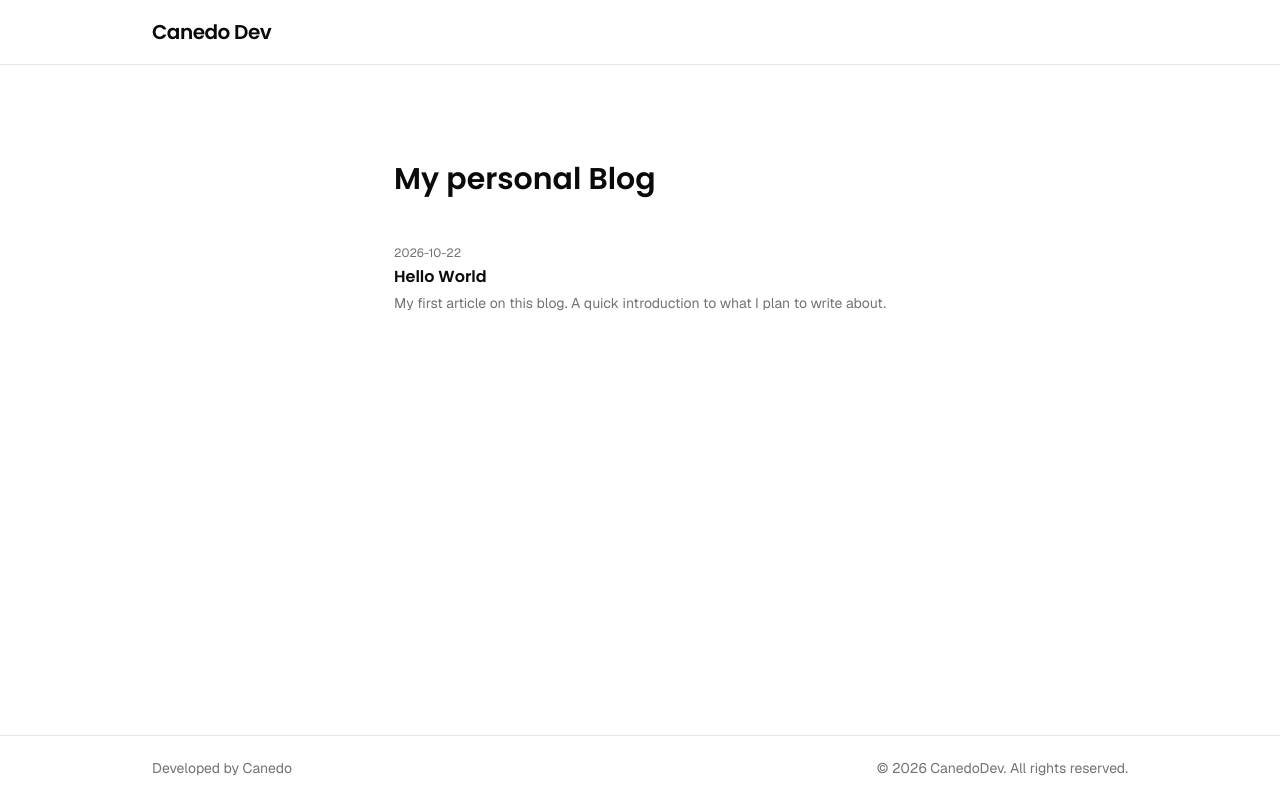
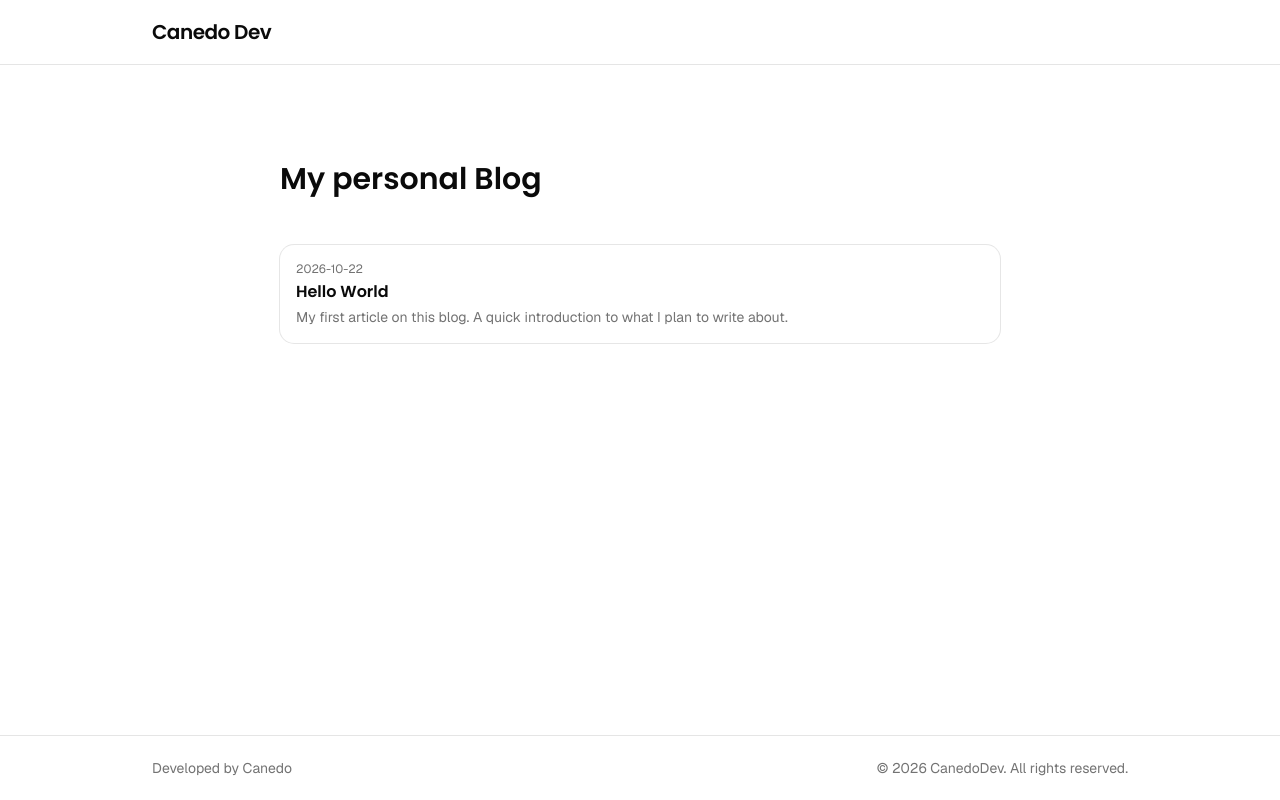
Before and after one commit to rafabcanedo/canedodev, a Next.js app: page /blog in a window 1280 px wide. Built offline with nearby package versions, Linux system fonts and the light colour scheme.

Commit message:
feat: create a component for personal blog

```diff
--- a/src/app/blog/layout.tsx
+++ b/src/app/blog/layout.tsx
@@ -2,7 +2,7 @@ import type { ReactNode } from "react"
 
 export default function BlogLayout({ children }: { children: ReactNode }) {
   return (
-    <div className="max-w-3xl mx-auto px-6 py-24">
+    <div className="w-full max-w-3xl mx-auto px-6 py-24">
       {children}
     </div>
   )
--- a/src/app/blog/page.tsx
+++ b/src/app/blog/page.tsx
@@ -1,6 +1,6 @@
-import Link from "next/link"
 import { getArticles } from "@/lib/articles"
 import { Title } from "@/components/my-components/title"
+import { ArticleCard } from "@/components/my-components/article-card"
 
 export default async function BlogPage() {
   const articles = await getArticles()
@@ -12,13 +12,7 @@ export default async function BlogPage() {
       <ul className="flex flex-col gap-8">
         {articles.map((article) => (
           <li key={article.slug}>
-            <Link href={`/blog/${article.slug}`} className="group flex flex-col gap-1">
-              <span className="text-xs text-muted-foreground">{article.date}</span>
-              <span className="font-poppins font-semibold text-foreground group-hover:underline">
-                {article.title}
-              </span>
-              <span className="text-sm text-muted-foreground">{article.description}</span>
-            </Link>
+            <ArticleCard article={article} />
           </li>
         ))}
       </ul>
--- /dev/null
+++ b/src/components/my-components/article-card/index.tsx
@@ -0,0 +1,19 @@
+import Link from "next/link"
+import { Card, CardHeader, CardTitle, CardDescription } from "@/components/ui/card"
+import type { ArticleMeta } from "@/types"
+
+export function ArticleCard({ article }: { article: ArticleMeta }) {
+  return (
+    <Link href={`/blog/${article.slug}`} className="group block w-full">
+      <Card>
+        <CardHeader>
+          <span className="text-xs text-muted-foreground">{article.date}</span>
+          <CardTitle className="font-poppins font-semibold text-foreground group-hover:underline">
+            {article.title}
+          </CardTitle>
+          <CardDescription>{article.description}</CardDescription>
+        </CardHeader>
+      </Card>
+    </Link>
+  )
+}
```
